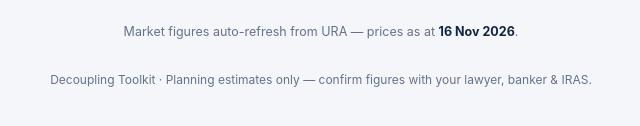
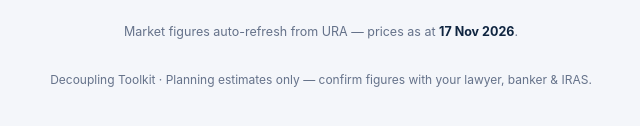
Before and after one commit to yuenweijie/Decoupling-Toolkit, a plain HTML site: page Decoupling_Calculator.html in a window 1280 px wide. Shown: the part 608-734 px from the top of the page, 319-959 px from the left. Drawn offline with Linux system fonts and the light colour scheme.

Commit message:
Auto-update URA benchmarks (2026-11-18)

```diff
--- a/Decoupling_Calculator.html
+++ b/Decoupling_Calculator.html
@@ -656,16 +656,16 @@ let G=null;  // last computed {rows,stay,exit,rec} for click-to-select
 let nextLegal=3000;   // adjustable legal/conveyancing on the EXITING party's NEXT purchase
 let affordOpen=false; // keep the cost-breakdown panel open across re-renders
 /* ASAT_START — auto-generated by ura_update.py */
-const DATA_AS_AT="2026-11-17";
+const DATA_AS_AT="2026-11-18";
 /* ASAT_END */
-/* MATRIX_START — auto-generated by ura_update.py 2026-11-17 */
+/* MATRIX_START — auto-generated by ura_update.py 2026-11-18 */
 const MATRIX={
   OCR:{"1BR":{p:815000,n:721},"2BR":{p:1200000,n:1368},"3BR":{p:1558000,n:2149},"4BR":{p:1908000,n:2287}},
   RCR:{"1BR":{p:934000,n:554},"2BR":{p:1500000,n:889},"3BR":{p:2000000,n:764},"4BR":{p:2550000,n:924}},
   CCR:{"1BR":{p:1066000,n:184},"2BR":{p:1500000,n:373},"3BR":{p:2220000,n:387},"4BR":{p:3060000,n:500}}
 };
 /* MATRIX_END */
-/* NEWLAUNCH_START — auto-generated by ura_update.py 2026-11-17 */
+/* NEWLAUNCH_START — auto-generated by ura_update.py 2026-11-18 */
 const NEWLAUNCH={
   OCR:{"1BR":{p:1264000,n:53},"2BR":{p:1625000,n:1427},"3BR":{p:2017000,n:2071},"4BR":{p:2773000,n:1225}},
   RCR:{"1BR":{p:1392000,n:139},"2BR":{p:1935000,n:1225},"3BR":{p:2805000,n:718},"4BR":{p:3597000,n:644}},
```
Also changed, not shown: index.html (+3 -3 lines), last_updated.txt.
